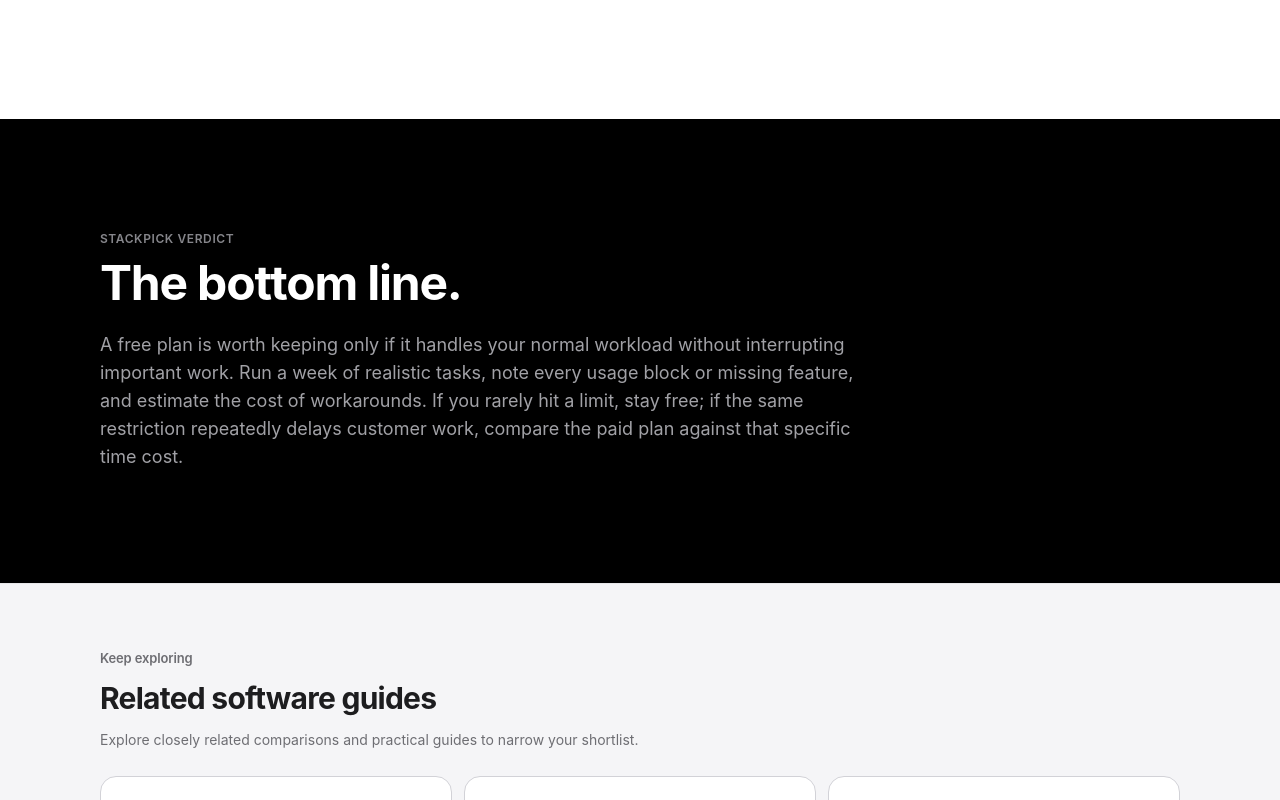
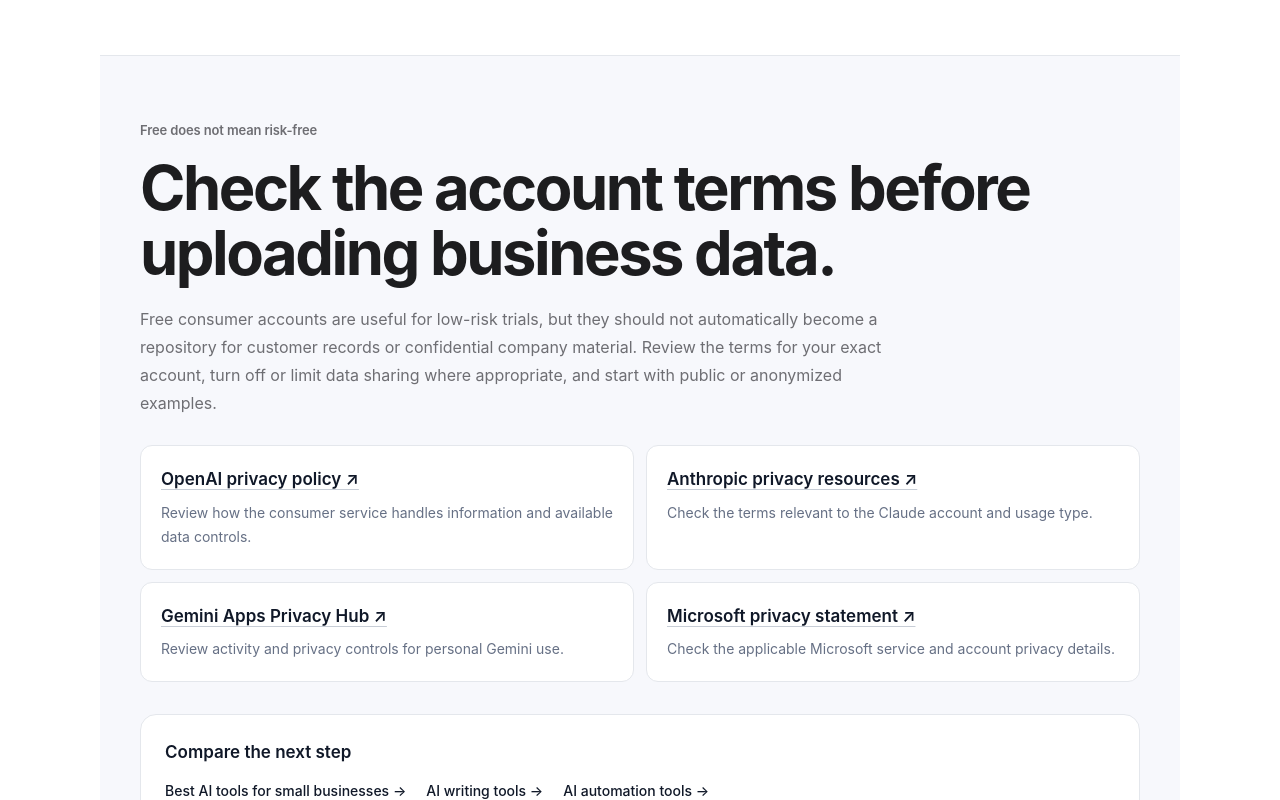
Before and after one commit to LinukaBandara/StackPick, a Next.js app: page /best/free-ai-tools-small-businesses in a window 1280 px wide. Shown: the part 4100-4900 px from the top of the page. Built offline with nearby package versions, Linux system fonts and the light colour scheme; no server answers.

Commit message:
Add official privacy checks to free AI tools guide

```diff
--- a/app/best/free-ai-tools-small-businesses/page.tsx
+++ b/app/best/free-ai-tools-small-businesses/page.tsx
@@ -36,6 +36,20 @@ export default function Page() {
           </div>
         </div>
       </section>
+      <section className="border-t border-[#e4e7ec] bg-[#f7f8fc]">
+        <div className="sp-container py-14 sm:py-16">
+          <p className="sp-eyebrow">Free does not mean risk-free</p>
+          <h2 className="sp-title mt-4 max-w-4xl">Check the account terms before uploading business data.</h2>
+          <p className="mt-5 max-w-3xl text-base leading-7 text-[#6e6e73]">Free consumer accounts are useful for low-risk trials, but they should not automatically become a repository for customer records or confidential company material. Review the terms for your exact account, turn off or limit data sharing where appropriate, and start with public or anonymized examples.</p>
+          <ul className="mt-7 grid gap-3 sm:grid-cols-2">
+            <li className="rounded-xl border border-[#e4e7ec] bg-white p-5"><a className="font-semibold text-[#101828] underline decoration-[#c7cdd6] underline-offset-4" href="https://openai.com/policies/privacy-policy/" target="_blank" rel="noreferrer">OpenAI privacy policy ↗</a><p className="mt-2 text-sm leading-6 text-[#667085]">Review how the consumer service handles information and available data controls.</p></li>
+            <li className="rounded-xl border border-[#e4e7ec] bg-white p-5"><a className="font-semibold text-[#101828] underline decoration-[#c7cdd6] underline-offset-4" href="https://privacy.anthropic.com/" target="_blank" rel="noreferrer">Anthropic privacy resources ↗</a><p className="mt-2 text-sm leading-6 text-[#667085]">Check the terms relevant to the Claude account and usage type.</p></li>
+            <li className="rounded-xl border border-[#e4e7ec] bg-white p-5"><a className="font-semibold text-[#101828] underline decoration-[#c7cdd6] underline-offset-4" href="https://support.google.com/gemini/answer/13594961" target="_blank" rel="noreferrer">Gemini Apps Privacy Hub ↗</a><p className="mt-2 text-sm leading-6 text-[#667085]">Review activity and privacy controls for personal Gemini use.</p></li>
+            <li className="rounded-xl border border-[#e4e7ec] bg-white p-5"><a className="font-semibold text-[#101828] underline decoration-[#c7cdd6] underline-offset-4" href="https://www.microsoft.com/en-us/privacy/privacystatement" target="_blank" rel="noreferrer">Microsoft privacy statement ↗</a><p className="mt-2 text-sm leading-6 text-[#667085]">Check the applicable Microsoft service and account privacy details.</p></li>
+          </ul>
+          <div className="mt-8 rounded-2xl border border-[#e4e7ec] bg-white p-6"><h3 className="font-semibold text-[#101828]">Compare the next step</h3><div className="mt-4 flex flex-wrap gap-x-5 gap-y-3 text-sm font-medium"><a className="text-[#101828] underline decoration-[#c7cdd6] underline-offset-4" href="/best/ai-tools-small-businesses">Best AI tools for small businesses →</a><a className="text-[#101828] underline decoration-[#c7cdd6] underline-offset-4" href="/best/ai-writing-tools-small-businesses">AI writing tools →</a><a className="text-[#101828] underline decoration-[#c7cdd6] underline-offset-4" href="/best/ai-automation-tools-small-businesses">AI automation tools →</a></div></div>
+        </div>
+      </section>
     </ComparisonArticle>
   );
 }
```
